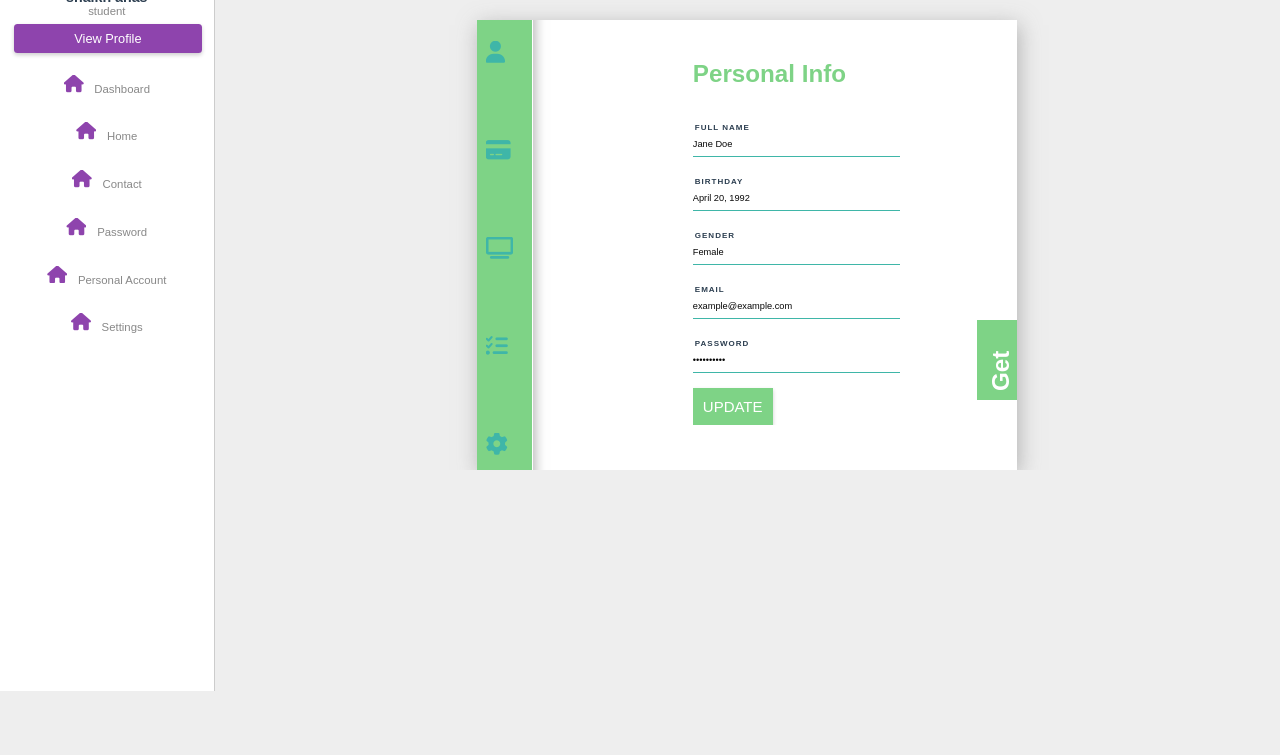
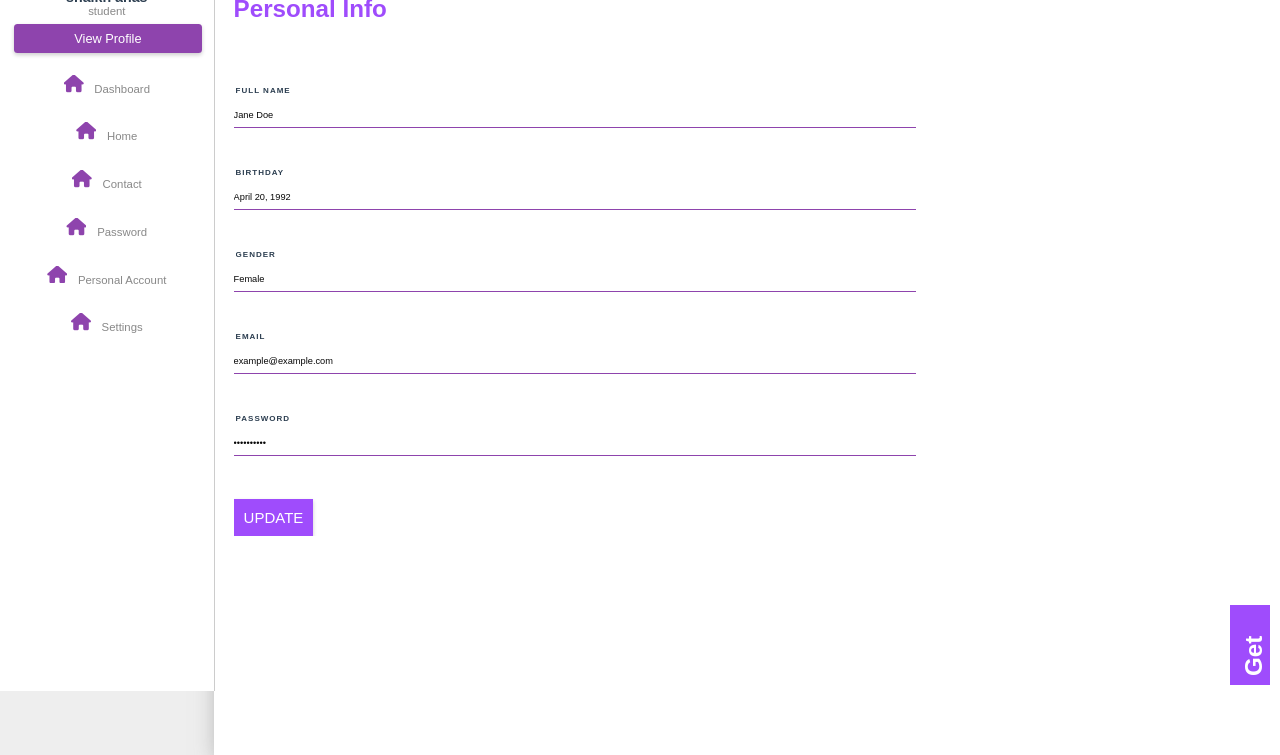
Before and after one commit to Adesipe/Earning-Website, a plain HTML site: page settings.html in a window 1280 px wide. Shown: the part 109-864 px from the top of the page. Before the commit the page ends 800 px from the top, so only its background shows below. Drawn offline with Linux system fonts and the light colour scheme.

Commit message:
adding settting and reset password

```diff
--- a/CSS/settings.css
+++ b/CSS/settings.css
@@ -255,24 +255,27 @@ section {
     background-color: var(--black);
     color: var(--white);
 }
+
 .container {
     background-color: var(--white);
-    width: 540px;
-    height: 450px;
+    width: 100%;
+    height: 100vh;
     margin: 0 auto;
     position: relative;
-    margin-top: 7%;
+    padding-top: 10px;
+    padding-left: 20px;
     box-shadow: 2px 5px 20px rgba(119, 119, 119, 0.5);
 }
+
 .CTA {
     width: 80px;
     height: 40px;
-    right: -20px;
+    right: 10px;
     bottom: 0;
     margin-bottom: 90px;
     position: absolute;
     z-index: 1;
-    background-color: #7ed386;
+    background-color: #9f4cfc;
     font-size: 1em;
     transform: rotate(-90deg);
     transition: all 0.5s ease-in-out;
@@ -284,7 +287,7 @@ section {
     margin-left: 9px;
 }
 .CTA:hover {
-    background-color: #3fb6a8;
+    background-color: var(--main-color);
     transform: scale(1.1);
 }
 .leftbox {
@@ -294,7 +297,7 @@ section {
     position: absolute;
     width: 15%;
     height: 110%;
-    background-color: #7ed386;
+    background-color: #9f4cfc;
     box-shadow: 3px 3px 10px rgba(119, 119, 119, 0.5);
     border: .1em solid var(--white);
 }
@@ -307,32 +310,38 @@ nav a {
     color: var(--white);
 }
 nav a:hover {
-    color: #3fb6a8;
+    color: var(--main-color);
     transform: scale(1.2);
     cursor: pointer;
 }
+
 nav a:first-child {
     margin-top: 7px;
 }
+
 a.active {
-    color: #3fb6a8;
+    color: var(--main-color);
 }
+
 .rightbox {
     float: right;
-    width: 60%;
+    width: 100%;
     height: 100%;
 }
+
 .tabShow {
     width: 80%;
     transition: all ease-in-out;
 }
+
 h1 {
     font-family: "Montserrat", sans-serif;
-    color: #7ed386;
+    color: #9f4cfc;
     font-size: 3.4rem;
     margin-top: 40px;
     margin-bottom: 35px;
 }
+
 h2 {
     color: var(--black);
     font-family: "Montserrat", sans-serif;
@@ -342,27 +351,31 @@ h2 {
     margin-left: 2px;
     margin-top: 20px;
 }
+
 .input, p {
     border: 0;
-    border-bottom: 1px solid #3fb6a8;
+    border-bottom: 1px solid var(--main-color);
     width: 80%;
     font-family: 'montserrat', sans-serif;
     font-size: 1.3em;
     padding: 7px 0;
     color: #070707;
     outline: none;
+    margin-bottom: 20px;
 }
+
 span {
     font-size: .7em;
     color: var(--white);
 }
+
 .btn {
     font-family: 'montserrat', sans-serif;
     text-transform: uppercase;
     font-size: 15px;
     border: 0;
     color: var(--white);
-    background-color: #7ed386;
+    background-color: #9f4cfc;
     box-shadow: 0px 2px 4px 0px rgba(0,0,0,.2);
     cursor: pointer;
     margin-top: 15px;
--- a/settings.html
+++ b/settings.html
@@ -47,19 +47,20 @@
                     <a href="chart.html"><i class="fa-solid fa-house"></i><span>Dashboard</span></a>
                     <a href="index.html"><i class="fa-solid fa-house"></i><span>Home</span></a>
                     <a href="contact.html"><i class="fa-solid fa-house"></i><span>Contact</span></a>
-                    <a href="settings.html#password"><i class="fa-solid fa-house"></i><span>Password</span></a>
+                    <a href="settings.html#resetpassword" onclick="tabs(1)" class="tab active"><i class="fa-solid fa-house"></i><span>Password</span></a>
                     <a href="Account.html"><i class="fa-solid fa-house"></i><span>Personal Account</span></a>
-                    <a href="settings.html"><i class="fa-solid fa-house"></i><span>Settings</span></a>
+                    <a href="settings.html#usersetting" onclick="tabs(0)" class="tab active"  ><i class="fa-solid fa-house"></i><span>Settings</span></a>
                 </div>
             </div>
         </div>
     </header>
 
+
     <div class="container">
         <div class="CTA">
             <h1>Get $10</h1>
         </div>
-
+<!-- `
         <div class="leftbox">
             <nav>
                 <a href="#" onclick="tabs(0)" class="tab active">
@@ -78,24 +79,37 @@
                     <i class="fa-solid fa-gear"></i>
                 </a>
             </nav>
-        </div>
+        </div> -->
+
 
         <div class="rightbox">
-            <div class="profile tabShow" id="password">
-                <h1>Personal Info</h1>
-                <h2>Full Name</h2>
+            <div class="profile tabShow" id="usersetting">
+                <h1>Personal Info</h1><br>
+                <h2>Full Name</h2><br>
                 <input type="text" class="input" value="Jane Doe">
-                <h2>Birthday</h2>
+                <h2>Birthday</h2><br>
                 <input type="text" class="input" value="April 20, 1992">
-                <h2>Gender</h2>
+                <h2>Gender</h2><br>
                 <input type="text" class="input" value="Female">
-                <h2>Email</h2>
+                <h2>Email</h2><br>
                 <input type="email" class="input" value="example@example.com">
-                <h2>password</h2>
-                <input type="password" class="input" value="brightcode">
+                <h2>password</h2><br>
+                <input type="password" class="input" value="brightcode"> <br><br>
                 <button class="btn">Update</button>
             </div>
 
+
+            <div class="subscription">
+                <div class="profile tabShow" id="resetpassword">
+                    <h1>Change your password</h1><br>
+                    <input type="text" class="input" value="Female">
+                    <h2>Old Password</h2><br>
+                    <input type="email" class="input" value="example@example.com">
+                    <h2>New Password</h2><br>
+                    <input type="password" class="input" value="brightcode"> <br><br>
+                    <button class="btn">Reset Password</button>
+                </div>
+<!--
             <div class="subscription tabShow">
                 <h1>Payment Info</h1>
                 <h2>Payment Date</h2>
@@ -136,9 +150,10 @@
                 <h2>Referrals</h2>
                 <p></p>
                 <button class="btn">Update</button>
-            </div>
+            </div> -->
         </div>
     </div>
+
 
     <script>
         const tabBtn = document.querySelectorAll(".tab");
@@ -152,6 +167,7 @@
             tabs(0);
         }
     </script>
+
 
     <script>
         let body = document.body;
```
